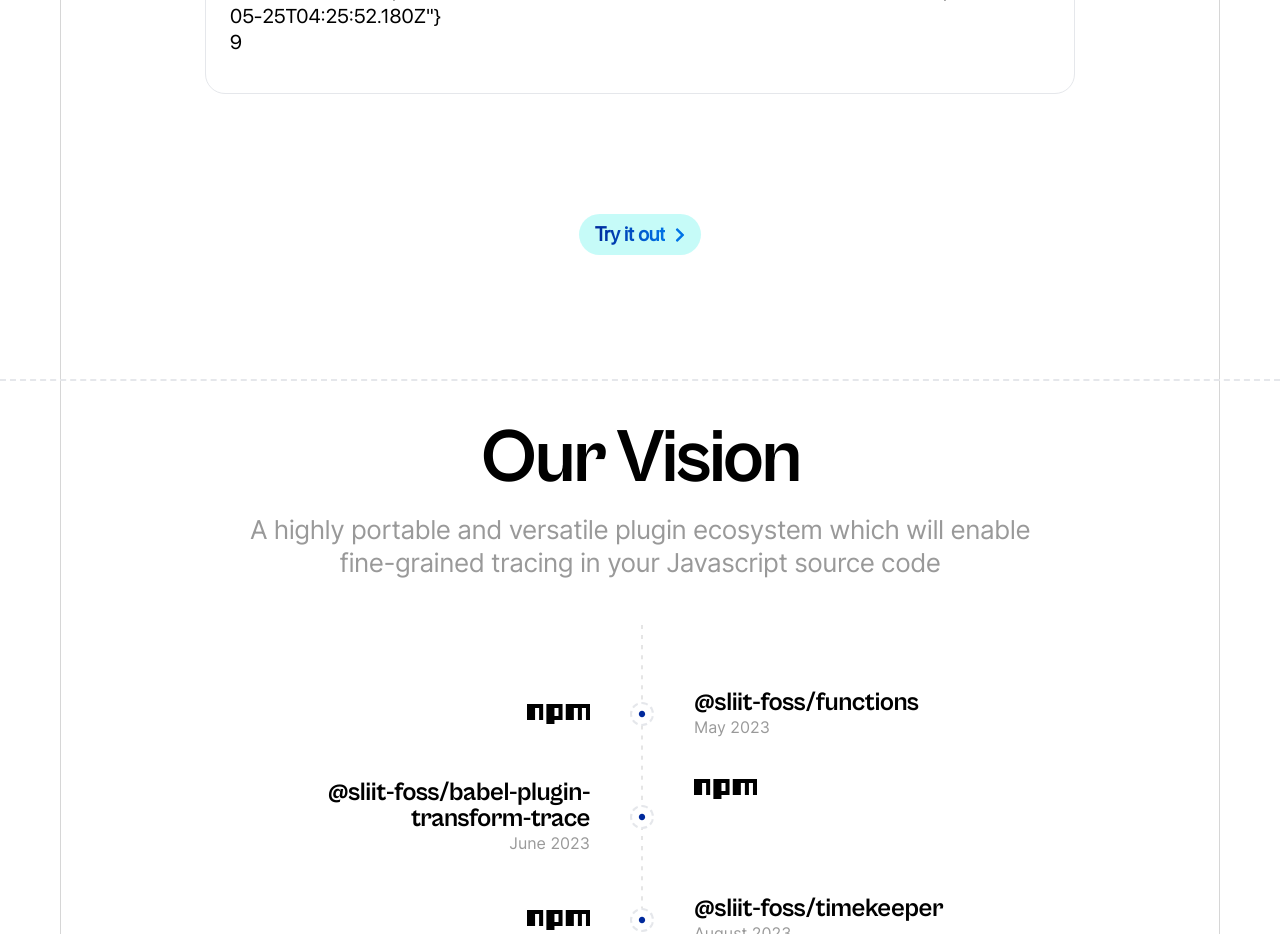
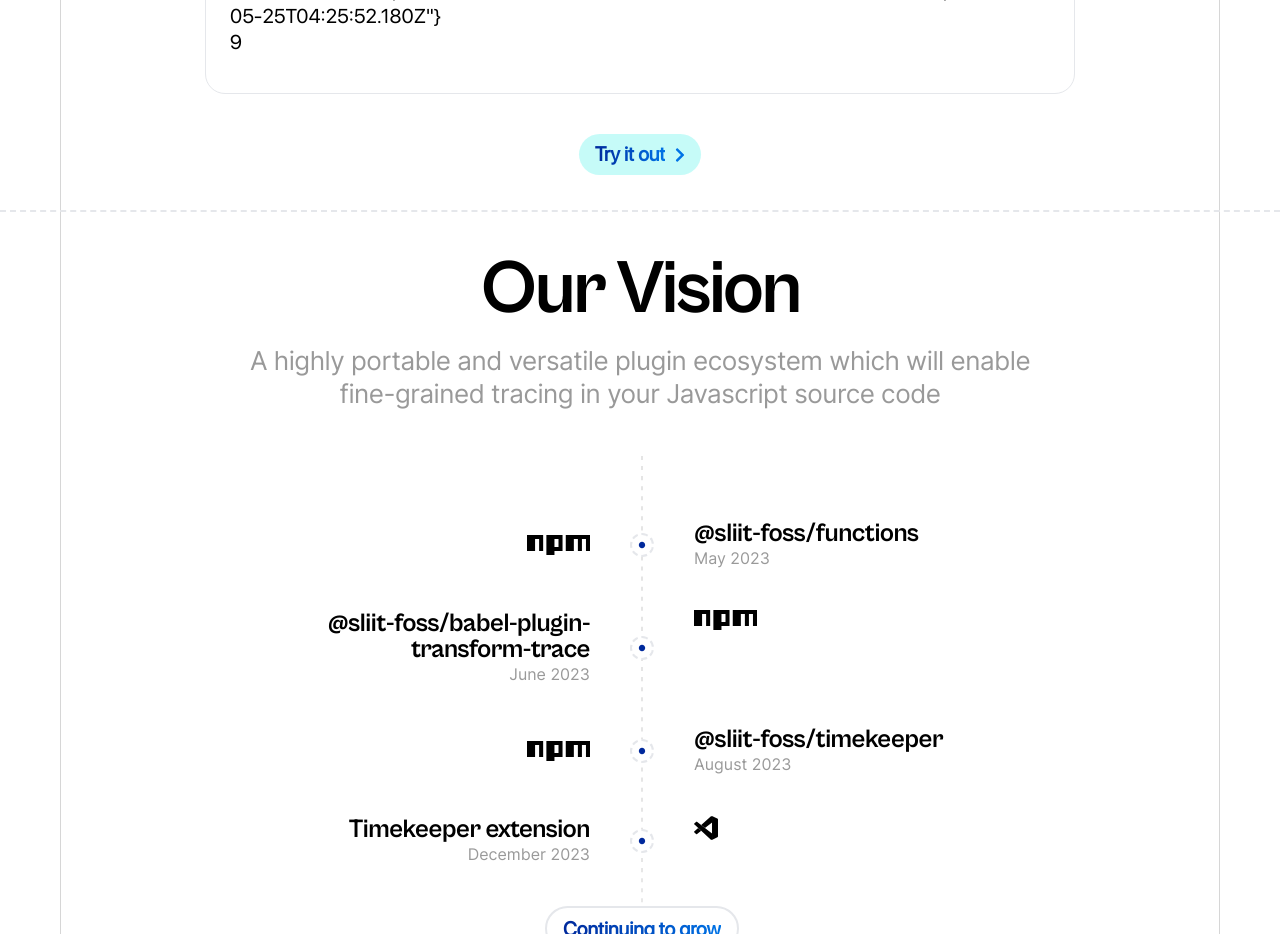
Before and after one commit to sliit-foss/timekeeper-web, a React (Vite) app: page / in a window 1280 px wide. Shown: the part 1640-2574 px from the top of the page. Built offline with nearby package versions, Linux system fonts and the light colour scheme.

Commit message:
try it out design fix

```diff
--- a/src/components/landing/console/index.jsx
+++ b/src/components/landing/console/index.jsx
@@ -10,7 +10,7 @@ const Console = ({ className }) => {
         source code
       </SubHeading>
       <TerminalGroup className="w-[870px] mx-auto mt-[20px]" primary={code} secondary={output} />
-      <Button className="mx-auto mt-[80px] mb-[4px]" arrow>
+      <Button className="mx-auto mb-[-85px]" arrow>
         Try it out
       </Button>
     </div>
```
